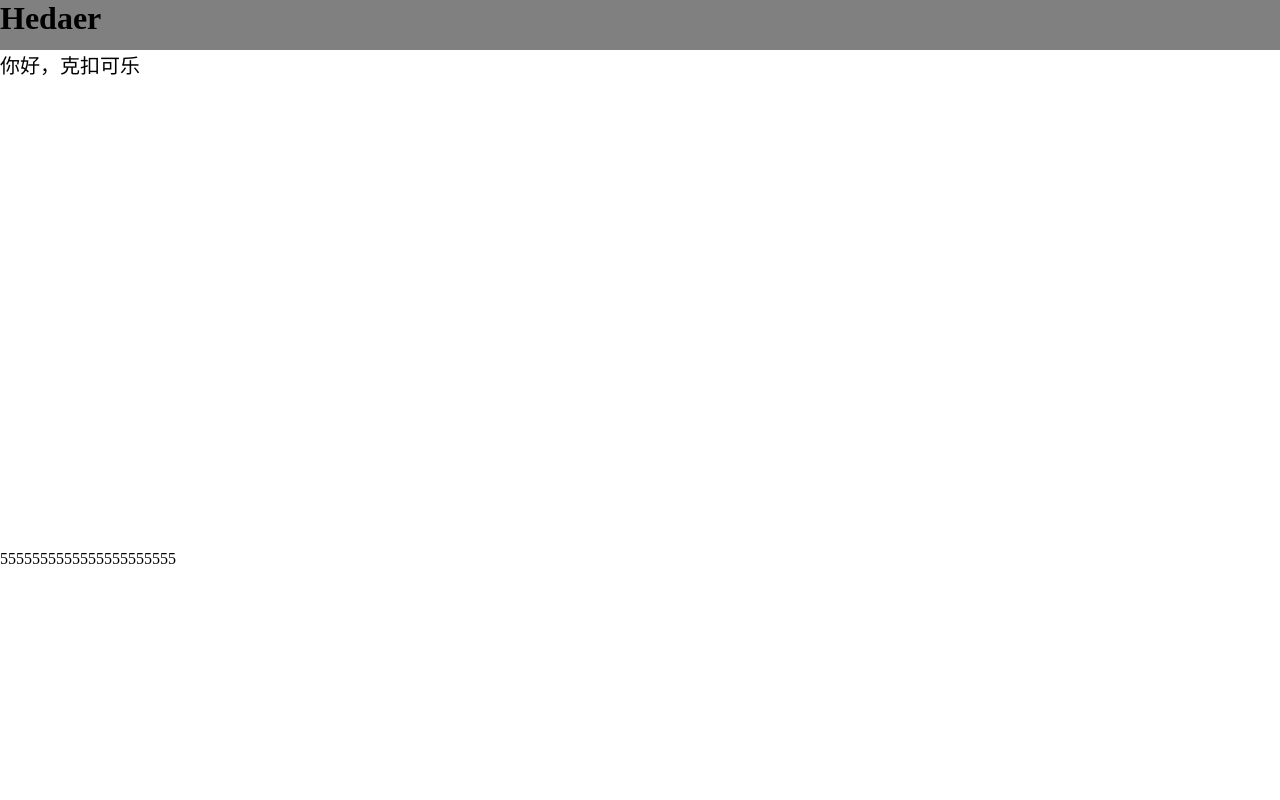
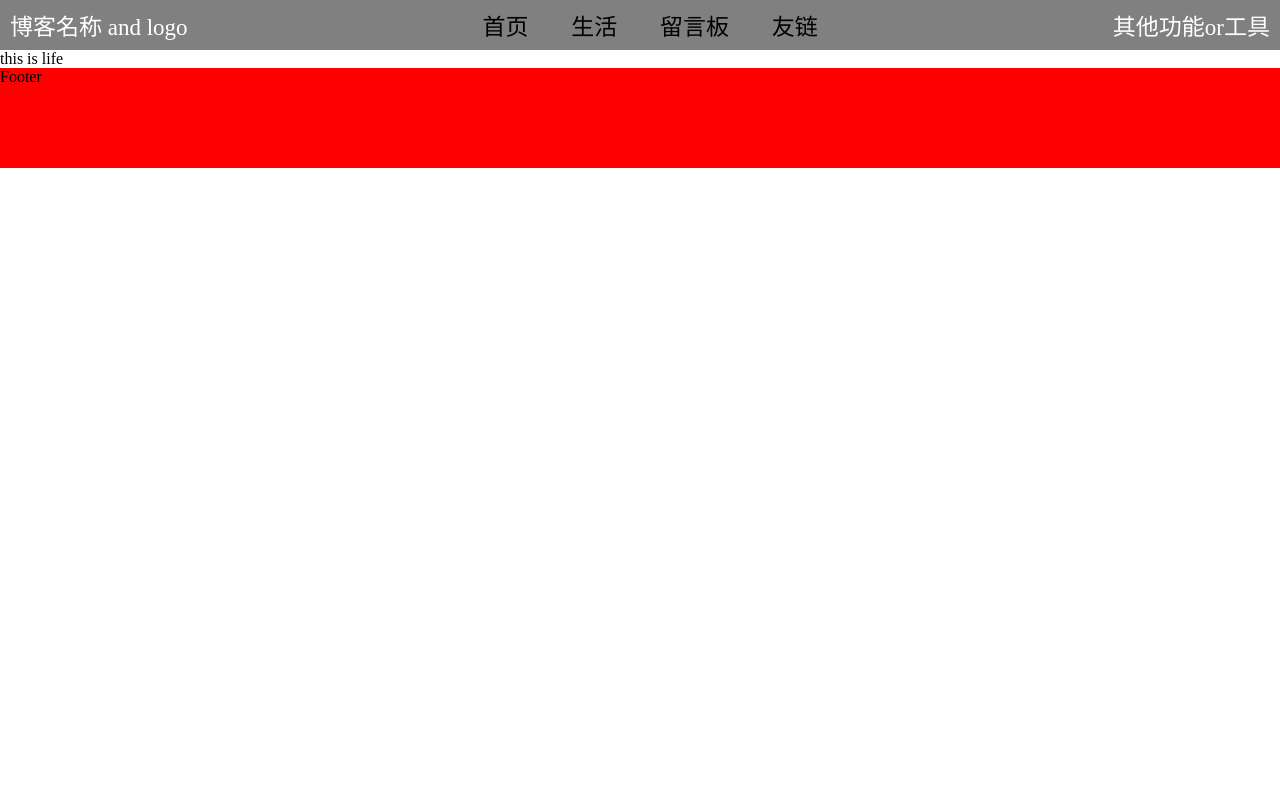
Before and after one commit to WindyDante/headwriteblog, a Vue app: page /life in a window 1280 px wide. Shown: the top 800 px of the page. Built offline with nearby package versions, Linux system fonts and the light colour scheme; a web font is replaced by a local one.

Commit message:
标题栏 基础路由跳转 基础动画

```diff
--- a/src/App.vue
+++ b/src/App.vue
@@ -3,12 +3,16 @@ import Home from "@/views/Home.vue";
 </script>
 
 <template>
-  <Home />
+  <router-view v-slot="{ Component }">
+    <transition name="fade" mode="out-in">
+      <component :is="Component" />
+      <!-- 使用 <component> 标签来动态渲染组件 -->
+    </transition>
+  </router-view>
 </template>
 
 <style>
 @import "@/assets/font/font.css";
-
 * {
   padding: 0;
   margin: 0;
@@ -16,6 +20,8 @@ import Home from "@/views/Home.vue";
 }
 body,
 #app {
+  /* animation: fadeInAnimation ease 3s forwards; */
+
   width: 100%;
   height: 100%;
 }
--- a/src/components/Header.vue
+++ b/src/components/Header.vue
@@ -1,18 +1,42 @@
 <template>
   <div id="header">
-    <!-- -->
-    <h1>Hedaer</h1>
+    <div class="title">
+      <div class="titleLeft">博客名称 and logo</div>
+      <div class="titleCenter">
+        <div @click="toHome">首页</div>
+        <div @click="toLife">生活</div>
+        <div @click="toMessageBoard">留言板</div>
+        <div @click="toFriendLinks">友链</div>
+      </div>
+      <div class="titleRight">其他功能or工具</div>
+    </div>
   </div>
 </template>
 
 <script>
-import { ref } from "vue";
+import { useRouter } from "vue-router";
 
 export default {
   setup() {
-    const feature = ref();
+    const router = useRouter();
 
-    return {};
+    const toHome = () => {
+      router.push({ name: "main" });
+    };
+
+    const toLife = () => {
+      router.push({ name: "life" });
+    };
+
+    const toMessageBoard = () => {
+      router.push({ name: "messageBoard" });
+    };
+
+    const toFriendLinks = () => {
+      router.push({ name: "friends" });
+    };
+
+    return { toHome, toLife, toMessageBoard, toFriendLinks };
   },
 };
 </script>
@@ -22,5 +46,38 @@ export default {
   width: 100%;
   height: 50px;
   background: gray;
+  transition: background 0.3s ease;
+}
+
+.title {
+  font-size: 23px;
+  display: flex;
+  justify-content: space-between;
+  align-items: center;
+  padding: 0px 10px;
+  height: 100%;
+}
+
+.titleCenter {
+  display: flex;
+  width: 30%;
+  align-items: center;
+  justify-content: space-around;
+  height: 100%;
+}
+
+.titleCenter div {
+  cursor: pointer;
+  transition: color 0.3s, transform 0.3s;
+}
+
+.titleCenter div:hover {
+  color: #007bff; /* 悬停时改变颜色 */
+  transform: scale(1.1); /* 悬停时放大 */
+}
+
+.titleLeft,
+.titleRight {
+  color: white; /* 左右部分的文字颜色 */
 }
 </style>
--- a/src/router/index.js
+++ b/src/router/index.js
@@ -1,5 +1,4 @@
 import { createRouter, createWebHistory } from 'vue-router'
-import Home from '@/views/Home.vue'
 
 const router = createRouter({
   history: createWebHistory(import.meta.env.BASE_URL),
@@ -7,8 +6,31 @@ const router = createRouter({
     {
       path: '/',
       name: 'home',
-      component: Home
+      component:()=> import("@/views/Home.vue"),
+      children:[
+        {
+          path:'/',
+          name:'main',
+          component:()=>import("@/components/Main.vue")
+        },
+         {
+          path:'/life',
+          name:'life',
+          component:()=>import("@/views/Life.vue")
+      },
+      {
+          path:'/messageBoard',
+          name:'messageBoard',
+          component:()=>import("@/views/MessageBoard.vue")
+      },
+     {
+          path:"/friends",
+          name:"friends",
+          component:()=>import("@/views/FriendLinks.vue")
+     }
+      ]
     }
+
   ]
 })
 
--- /dev/null
+++ b/src/views/FriendLinks.vue
@@ -0,0 +1,18 @@
+<template>
+  <div>
+    <!-- -->
+    friendLinks
+  </div>
+</template>
+
+<script>
+import { ref } from "vue";
+
+export default {
+  setup() {
+    const feature = ref();
+
+    return {};
+  },
+};
+</script>
--- a/src/views/Home.vue
+++ b/src/views/Home.vue
@@ -1,16 +1,28 @@
 <script setup>
 import Header from "@/components/Header.vue";
-import Main from "@/components/Main.vue";
 import Footer from "@/components/Footer.vue";
 </script>
 
 <template>
   <div>
-    <Header></Header>
-    <Main></Main>
-    <Footer></Footer>
+    <Header />
+    <router-view v-slot="{ Component }">
+      <transition name="fade" mode="out-in">
+        <component :is="Component" />
+        <!-- 使用 <component> 标签来动态渲染组件 -->
+      </transition>
+    </router-view>
+    <Footer />
   </div>
 </template>
 
 <style scoped>
-</style>>
+.fade-enter-active,
+.fade-leave-active {
+  transition: opacity 0.5s ease;
+}
+.fade-enter,
+.fade-leave-to {
+  opacity: 0;
+}
+</style>
--- /dev/null
+++ b/src/views/Life.vue
@@ -0,0 +1,18 @@
+<template>
+  <div>
+    <!-- -->
+    this is life
+  </div>
+</template>
+
+<script>
+import { ref } from "vue";
+
+export default {
+  setup() {
+    const feature = ref();
+
+    return {};
+  },
+};
+</script>
--- /dev/null
+++ b/src/views/MessageBoard.vue
@@ -0,0 +1,18 @@
+<template>
+  <div>
+    <!-- -->
+    messageBoard
+  </div>
+</template>
+
+<script>
+import { ref } from "vue";
+
+export default {
+  setup() {
+    const feature = ref();
+
+    return {};
+  },
+};
+</script>
```
Also changed, not shown: 12 other files (tests, documents, lock files or other folders).
